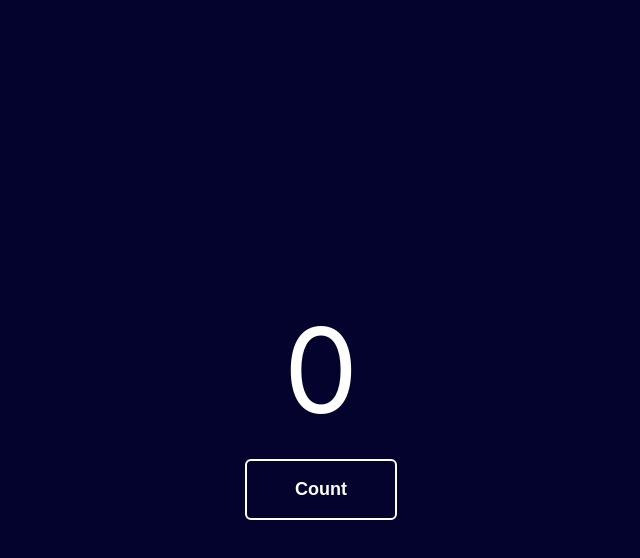
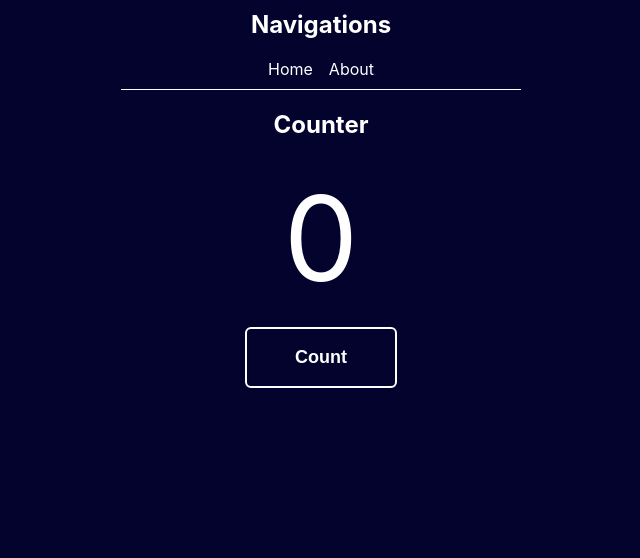
Before and after one commit to mhabib555/react-test-2, a React (Create React App) app: page / in a window 1280 px wide. Shown: the top 558 px of the page, without its empty margins (319-959 px from the left). Built offline with nearby package versions, Linux system fonts and the light colour scheme.

Commit message:
navigation added

```diff
--- a/src/App.css
+++ b/src/App.css
@@ -5,9 +5,22 @@
   --font28: 118px;
 }
 
+
+* {
+  margin: 0;
+  padding: 0;
+  box-sizing: border-box;
+}
+
 .App {
   text-align: center;
   background-color: rgb(3, 3, 46);
+  color: white;
+}
+
+h2 {
+  padding-top: 10px;
+  padding-bottom: 10px;
 }
 
 .h100 {
@@ -47,3 +60,24 @@
   padding: 18px;
   transition: all 1s;
 }
+
+nav {
+  margin: auto;
+  margin-top: 10px;
+  margin-bottom: 10px;
+  padding-bottom: 10px;
+  border-bottom: 1px solid white;
+  max-width: 400px;
+}
+nav a {
+  padding: 8px;
+  color: white;
+  text-decoration: none;
+  border-radius: 5px;
+  transition: 0.2s all;
+}
+
+nav a:hover {
+  background-color: aliceblue;
+  color:rgb(3, 3, 46);
+}
--- a/src/App.js
+++ b/src/App.js
@@ -1,24 +1,22 @@
-import logo from './logo.svg';
-import {useState} from 'react';
 import './App.css';
+import {Link, Outlet} from 'react-router-dom';
+import Router from './router';
 
 function App() {
-
-  const [count, setCount] = useState(0);
-
-  const updateCounter = (e) => {
-    setCount(count +1);
-  }
-  return (
-    <div className="App">
-      <div className="flex flex-column v-align-center h100">
-        <div className="display">{count}</div>
-        <div className="buttons">
-          <button className="btn" onClick={updateCounter}>Count</button>
+    return (
+        <div className="App">
+            <div className="h100">
+                <h2>Navigations</h2>
+                <nav>
+                    <Link to="/">Home</Link>
+                    <Link to="/about">About</Link>
+                </nav>
+                <div className="flex flex-column v-align-center">
+                    <Router/>
+                </div>
+            </div>
         </div>
-      </div>
-    </div>
-  );
+    );
 }
 
 export default App;
--- /dev/null
+++ b/src/components/about.component.js
@@ -0,0 +1,9 @@
+function About() {
+    return (
+        <div>
+            <h2>About Me</h2>
+        </div>
+    )
+}
+
+export default About;
--- /dev/null
+++ b/src/components/home.component.js
@@ -0,0 +1,24 @@
+import { useState } from "react";
+
+function Home() {
+
+    const [count, setCount] = useState(0);
+
+    const updateCounter = (e) => {
+        setCount(count + 1);
+    }
+
+
+    return (
+        <div>
+            <h2>Counter</h2>
+            <div className="display">
+                {count}</div>
+            <div className="buttons">
+                <button className="btn"
+                    onClick={updateCounter}>Count</button>
+            </div>
+        </div>
+    )
+}
+export default Home;
--- a/src/index.js
+++ b/src/index.js
@@ -3,11 +3,14 @@ import ReactDOM from 'react-dom/client';
 import './index.css';
 import App from './App';
 import reportWebVitals from './reportWebVitals';
+import { BrowserRouter } from 'react-router-dom';
 
 const root = ReactDOM.createRoot(document.getElementById('root'));
 root.render(
   <React.StrictMode>
-    <App />
+    <BrowserRouter>
+     <App />
+    </BrowserRouter>
   </React.StrictMode>
 );
 
--- /dev/null
+++ b/src/router.js
@@ -0,0 +1,17 @@
+import { Route, Routes } from 'react-router-dom';
+import App from './App';
+import Home from './components/home.component';
+import About from './components/about.component';
+
+function Router() {
+    return (
+        <Routes>
+            <Route path="*"
+                element={<Home/>}/>
+            <Route path="/about"
+                element={<About/>}/>
+        </Routes>
+    )
+}
+
+export default Router;
```
Also changed, not shown: package.json (+8 -1 lines), 1 other file (tests, documents, lock files or other folders).
